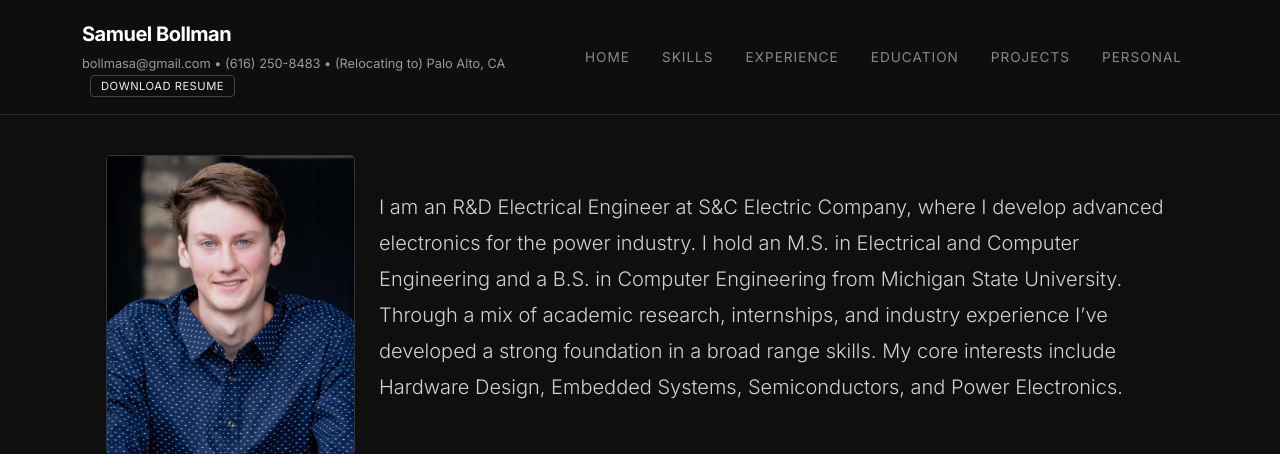
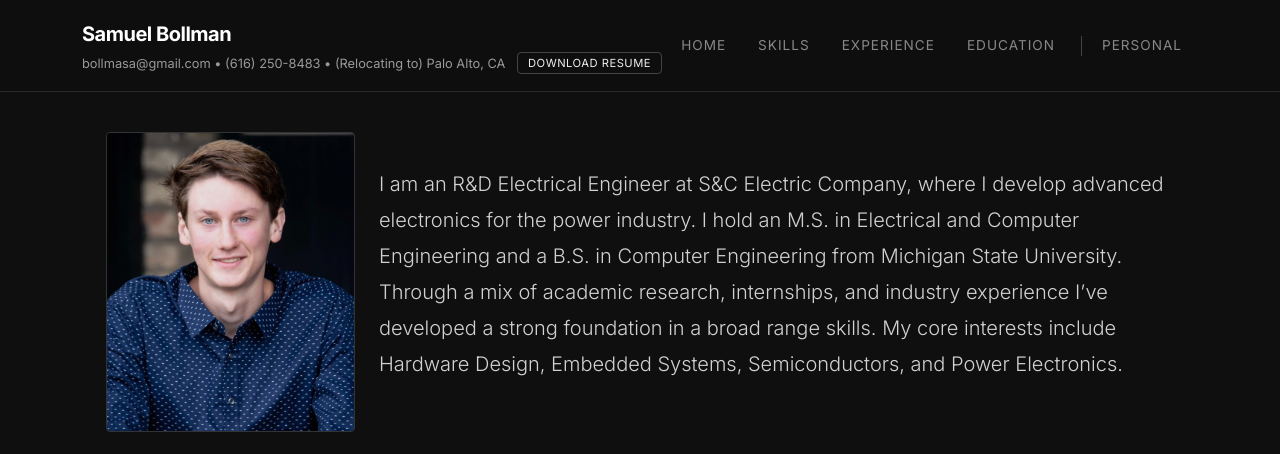
Before and after one commit to bollma13/portfolio, a Flask app: page / in a window 1280 px wide. Shown: the top 454 px of the page. Run offline with Flask 3, Linux system fonts and the light colour scheme.

Commit message:
nav bar line

```diff
--- a/static/css/style.css
+++ b/static/css/style.css
@@ -295,3 +295,24 @@ section:last-of-type {
         margin-top: 4px;
     }
 }
+
+/* Vertical separator for the Personal link */
+@media (min-width: 992px) {
+    .nav-separator {
+        border-left: 1px solid #444; /* Subtle gray line */
+        margin-left: 10px;            /* Space before the line */
+        padding-left: 20px !important; /* Space after the line */
+        height: 20px;                 /* Matches the height of your text */
+        display: flex;
+        align-items: center;
+    }
+}
+
+/* Ensure the line disappears on mobile/hamburger menu */
+@media (max-width: 991px) {
+    .nav-separator {
+        border-left: none !important;
+        margin-left: 0;
+        padding-left: 3px !important; /* Reset to match other mobile links */
+    }
+}
--- a/templates/base.html
+++ b/templates/base.html
@@ -40,8 +40,14 @@
                 <a class="nav-link px-3" href="/#skills">SKILLS</a>
                 <a class="nav-link px-3" href="/#experience">EXPERIENCE</a>
                 <a class="nav-link px-3" href="/#education">EDUCATION</a>
-                <a class="nav-link px-3" href="/projects">PROJECTS</a>
-                <a class="nav-link px-3" href="/personal">PERSONAL</a>
+                <!-- <a class="nav-link px-3" href="/projects">PROJECTS</a> -->
+                <!-- <a class="nav-link px-3" href="/personal">PERSONAL</a> -->
+                 <div class="navbar-nav ms-auto align-items-center">
+                    <!-- <a class="nav-link px-3" href="/#education">EDUCATION</a> -->
+                    <!-- <a class="nav-link px-3" href="/projects">PROJECTS</a> -->
+
+                    <a class="nav-link px-3 nav-separator" href="/personal">PERSONAL</a>
+                </div>
             </div>
         </div>
     </div>
--- a/templates/photography.html
+++ b/templates/photography.html
@@ -135,9 +135,9 @@
                 {% set filenames = [
                 'IMG_5607.jpg', 'IMG_5595.jpg', 'IMG_5581.jpg', 'IMG_5605.jpg', 'IMG_5593.jpg', 'IMG_5578.jpg',
                 'IMG_5603.jpg', 'IMG_5589.jpg', 'IMG_5577.jpg', 'IMG_5601.jpg', 'IMG_5587.jpg', 'IMG_5575.jpg',
-                'IMG_5599.jpg', 'IMG_5586.jpg', 'IMG_5571.jpg', 'IMG_5597.jpg', 'IMG_5584.jpg', 'IMG_5572.jpg',
+                 'IMG_5571.jpg', 'IMG_5597.jpg', 'IMG_5584.jpg', 'IMG_5572.jpg',
                 'IMG_5594.jpg', 'IMG_5583.jpg', 'IMG_5606.jpg', 'IMG_5592.jpg', 'IMG_5580.jpg', 'IMG_5604.jpg',
-                'IMG_5591.jpg', 'IMG_5579.jpg', 'IMG_5602.jpg', 'IMG_5590.jpg', 'IMG_5576.jpg', 'IMG_5600.jpg',
+                'IMG_5591.jpg', 'IMG_5579.jpg',
                 'IMG_5588.jpg', 'IMG_5574.jpg', 'IMG_5598.jpg', 'IMG_5585.jpg', 'IMG_5573.jpg', 'IMG_5596.jpg'
             ] %}
 
```
Also changed, not shown: 1 other file.
